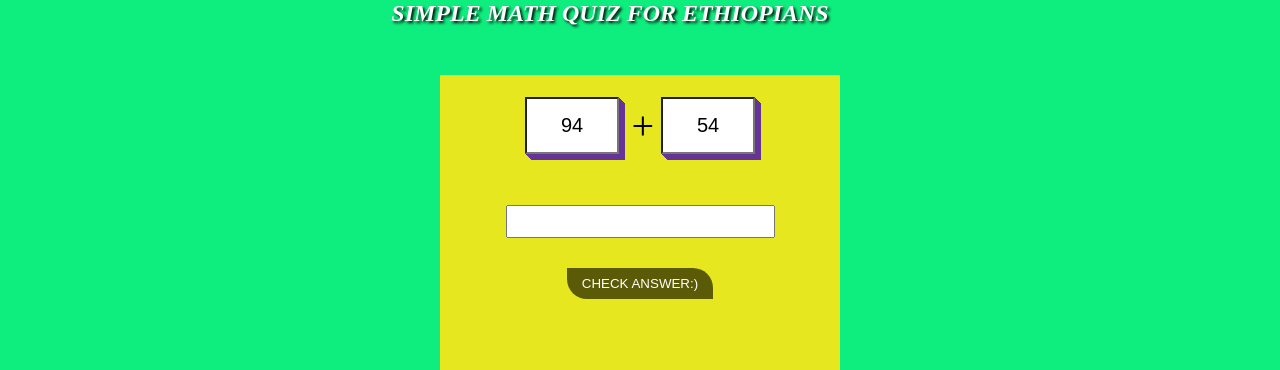
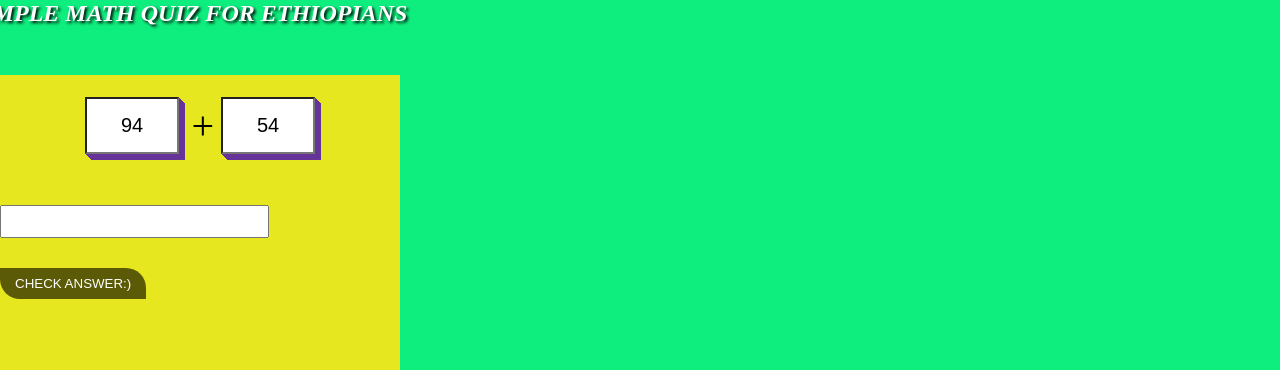
Before and after one commit to nah3647/simplequiz, a plain HTML site: page index.html in a window 1280 px wide. Shown: the top 370 px of the page. Drawn offline with Linux system fonts and the light colour scheme.

Commit message:
Update firstt.css

```diff
--- a/firstt.css
+++ b/firstt.css
@@ -1,12 +1,10 @@
 *{margin:0; padding:0}
-
-section{background-color:rgb(14, 238, 126);
- height:100vh;
-width:100%;
+body{background-color:rgb(14, 238, 126);
+background-size:100% 100%;}
+section{
 
 display:inline-block;
 flex-direction: column;
-text-align: center;
 justify-content:center;
 align-items:center;
 }
```
